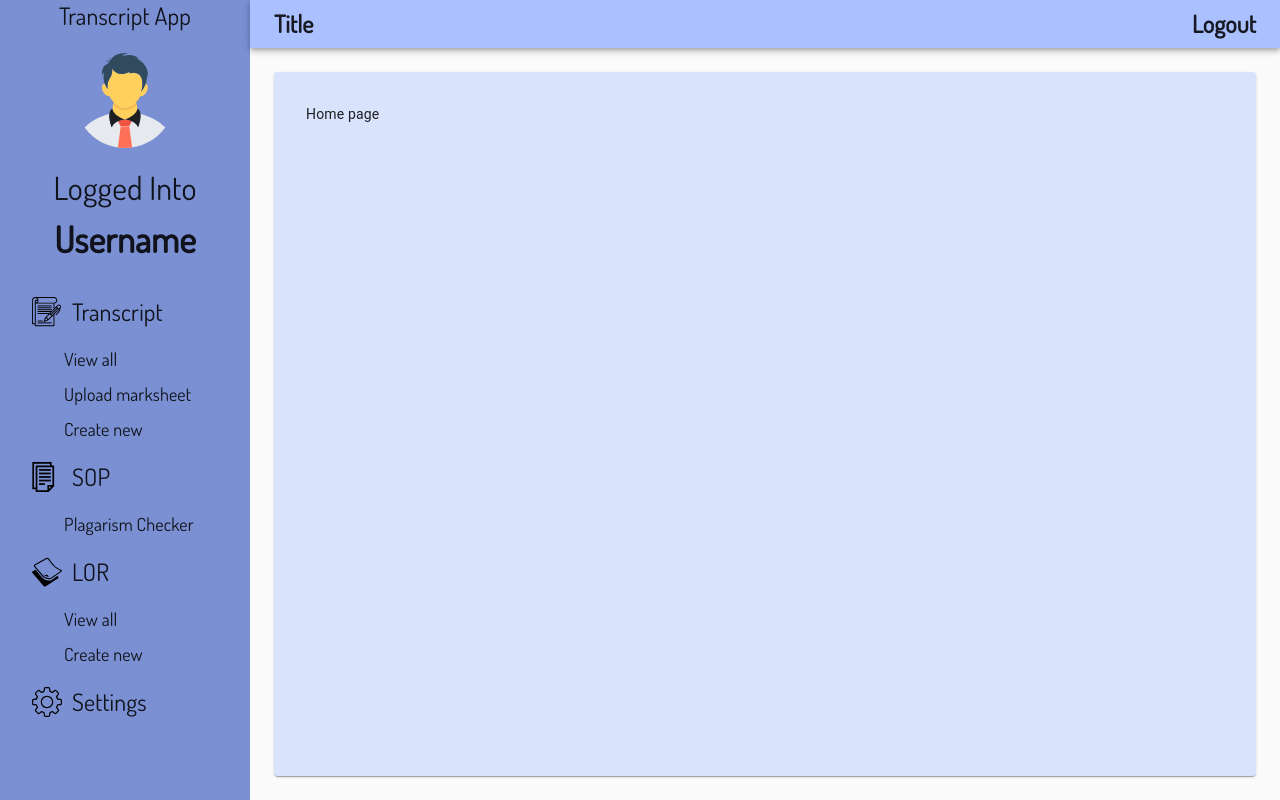
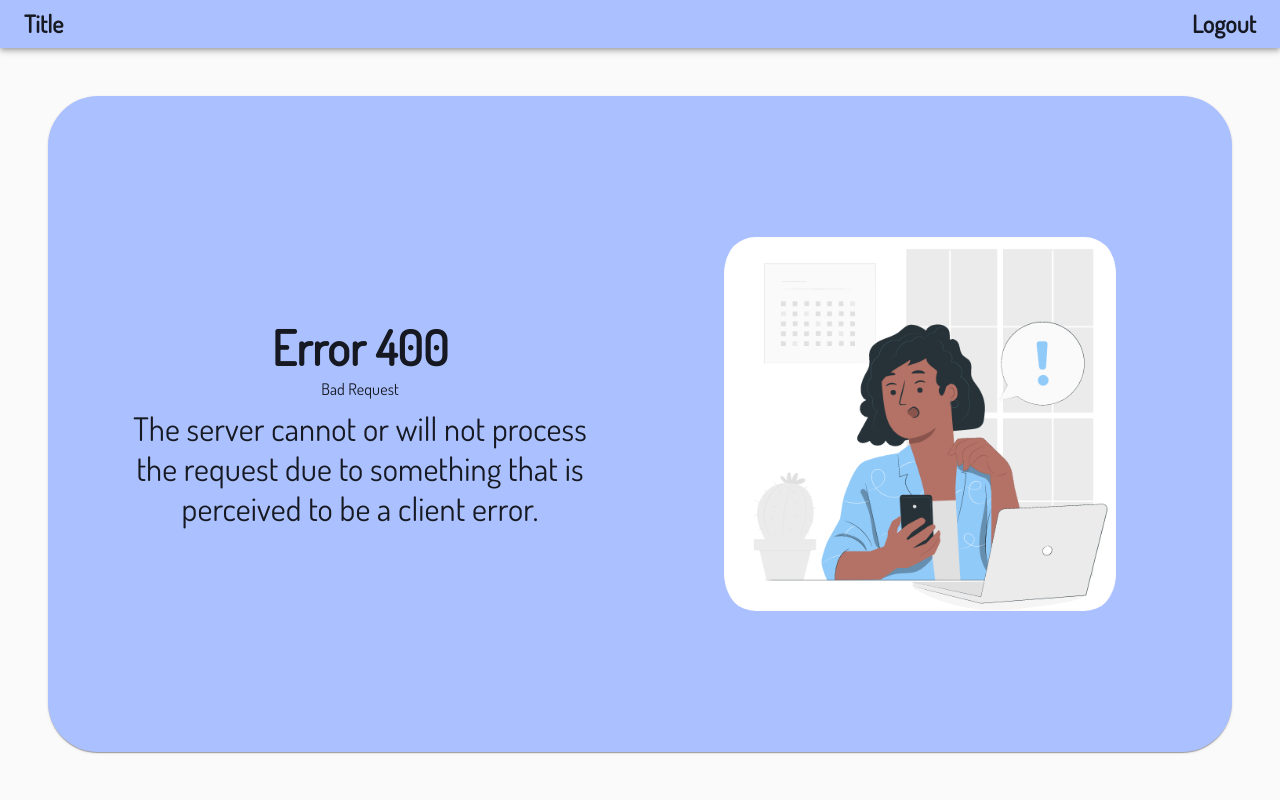
Before and after one commit to djunicode/Transcript-web, a React (Create React App) app in the folder frontend/: page / in a window 1280 px wide. Built offline with nearby package versions, Linux system fonts and the light colour scheme.

Commit message:
Finished error page design Added consts.js to export all project-wide constants Edited sidenav to use urls from consts.js

```diff
--- a/frontend/src/App.js
+++ b/frontend/src/App.js
@@ -6,7 +6,8 @@ import Template from './components/Template'
 import store from './redux/store'
 import { CssBaseline, ThemeProvider } from '@material-ui/core'
 import { lightTheme } from './theme/lightTheme'
-
+import ErrorPage from './pages/ErrorPage';
+import { URLS } from './consts'
 function App() {
 	return (
 		<Provider store={store}>
@@ -15,10 +16,12 @@ function App() {
 				<BrowserRouter>
 					<Switch>
 						{/* Routes outside template */}
-						<Route exact path="/login"> Login page </Route>
+						<Route exact path={URLS.login}> Login page </Route>
+						<Route exact path={URLS.home}>
+							<ErrorPage code="400" subtitle="Bad Request" text="The server cannot or will not process the request due to something that is perceived to be a client error."/>
+						</Route>
 						<Template>
 							{/* Routes inside template */}
-							<Route exact path="/"> Home page </Route>
 							<ProtectedRoute exact path="/test"> Testing Protected Routes </ProtectedRoute>
 						</Template>
 					</Switch>
--- a/frontend/src/components/SideNav.js
+++ b/frontend/src/components/SideNav.js
@@ -6,6 +6,7 @@ import { ReactComponent as SopSVG} from '../assets/svg/navbar_sop.svg'
 import { ReactComponent as LorSVG} from '../assets/svg/navbar_lor.svg'
 import { ReactComponent as GearSVG} from '../assets/svg/navbar_gear.svg'
 import { Link } from 'react-router-dom';
+import { URLS } from '../consts'
 // import SettingsOutlinedIcon from '@material-ui/icons/SettingsOutlined';
 
 const drawerWidth = 250;        //From figma
@@ -13,28 +14,30 @@ const navItems = {
     'Transcript': {
         'icon': <TranscriptSVG />,
         'items': [
-            ["View all", "url to view all"], ["Upload marksheet", "url to upload marksheet"], ["Create new", "url to create new"]
+            ["View all", URLS.transcript.viewAll],
+            ["Upload marksheet", URLS.transcript.uploadMarksheet],
+            ["Create new", URLS.transcript.createNew],
         ],
         'clickUrl': false
     },
     'SOP': {
         'icon': <SopSVG />,
         'items': [
-            ["Plagarism Checker", "url"]
+            ["Plagarism Checker", URLS.sop.plagarismChecker]
         ],
         'clickUrl': false
     },
     'LOR': {
         'icon': <LorSVG />,
         'items': [
-            ["View all", 'url'], ["Create new", "create new url"]
+            ["View all", URLS.lor.viewAll], ["Create new", URLS.lor.createNew]
         ],
         'clickUrl': false
     },
     'Settings': {
         'icon': <GearSVG />,
         'items': [],
-        'clickUrl': 'settings-url'
+        'clickUrl': URLS.settings
     }
 }
 
--- a/frontend/src/components/Template.js
+++ b/frontend/src/components/Template.js
@@ -8,8 +8,8 @@ const useStyles = makeStyles(theme=>({
         paperContainer: {
             padding: theme.spacing(4),
             margin: theme.spacing(3),
-            // height: '100%',
             backgroundColor: fade(theme.palette.primary.main, 0.4), //40%
+            flexGrow: 1
         },
         nestedContainer: {
             flexGrow: 1, display: 'flex', flexDirection:'column'
@@ -28,7 +28,7 @@ function Template({children}) {
                     <Appbar />
                 </Grid>
                 <Grid item xs={12} className={classes.nestedContainer}>
-                    <Paper className={classes.paperContainer} style={{flexGrow: 1}}>
+                    <Paper className={classes.paperContainer}>
                         {children}
                     </Paper>
                 </Grid>
--- /dev/null
+++ b/frontend/src/consts.js
@@ -0,0 +1,20 @@
+const URLS = {
+    home: "/",
+    login: "/accounts/login",
+    signup: "/accounts/signup",
+    transcript: {
+        viewAll: "/transcript/view-all",
+        uploadMarksheet: "/transcript/upload-marksheet",
+        createNew: "/transcript/apply",
+    },
+    sop: {
+        plagarismChecker: "/sop/plagarism",
+    },
+    lor: {
+        viewAll: "/lor/view-all",
+        createNew: "/lor/create",
+    },
+    settings: "/accounts/settings",
+}
+
+export { URLS }
--- /dev/null
+++ b/frontend/src/pages/ErrorPage.js
@@ -0,0 +1,65 @@
+import { Grid, makeStyles, Paper, Typography } from '@material-ui/core'
+import React from 'react'
+import Appbar from '../components/Appbar'
+import ErrorImage from '../assets/images/error_page.png'
+const useStyles = makeStyles(theme=>({
+        root: {minHeight: '100vh', height: '100%', display: 'flex', flexDirection: 'column'},
+        paperContainer: {
+            padding: theme.spacing(4),
+            margin: theme.spacing(6),
+            backgroundColor: theme.palette.primary.main,
+            borderRadius: 50, flexGrow: 1, display: 'flex',
+        },
+        nestedContainer: {
+            flexGrow: 1, display: 'flex', flexDirection:'column', justifyContent: 'center'
+        },
+        pad: {padding: theme.spacing(6)},
+        title: {
+            fontWeight: "bold",
+        },
+        subtitle: {
+            fontSize: 36,
+            fontStyle: "normal",
+            fontWeight: 500,
+        },
+        text: {
+            fontStyle: "normal",
+            fontWeight: 500,
+            fontSize: 48,
+        },
+        imgContainer: {
+            margin: 'auto',
+            width: "70%",
+            paddingTop: "66.66%", /* 3:2 Aspect Ratio */
+            backgroundImage: `url(${ErrorImage})`,
+            backgroundPosition: "center",
+            backgroundRepeat: "no-repeat",
+            backgroundSize: "cover",
+            borderRadius: theme.spacing(4)
+        }
+    })
+)
+function ErrorPage({code, subtitle, text}) {
+    const classes = useStyles()
+    return (
+        <Grid container className={classes.root}>
+            <Grid item>
+                <Appbar />
+            </Grid>
+            <Grid item container xs={12} className={classes.nestedContainer}>
+                <Paper className={classes.paperContainer}>
+                    <Grid item xs={6} className={`${classes.nestedContainer} ${classes.pad}`}>
+                        <Typography align="center" variant="h3" className={classes.title}>Error {code}</Typography>
+                        <Typography align="center" variant="subtitle1" gutterBottom>{subtitle}</Typography>
+                        <Typography align="center" variant="h4">{text}</Typography>
+                    </Grid>
+                    <Grid item xs={6} className={classes.nestedContainer}>
+                        <div className = {classes.imgContainer} />
+                    </Grid>
+                </Paper>
+            </Grid>
+        </Grid>
+    )
+}
+
+export default ErrorPage
```
Also changed, not shown: frontend/src/assets/images/error_page.png (added).
